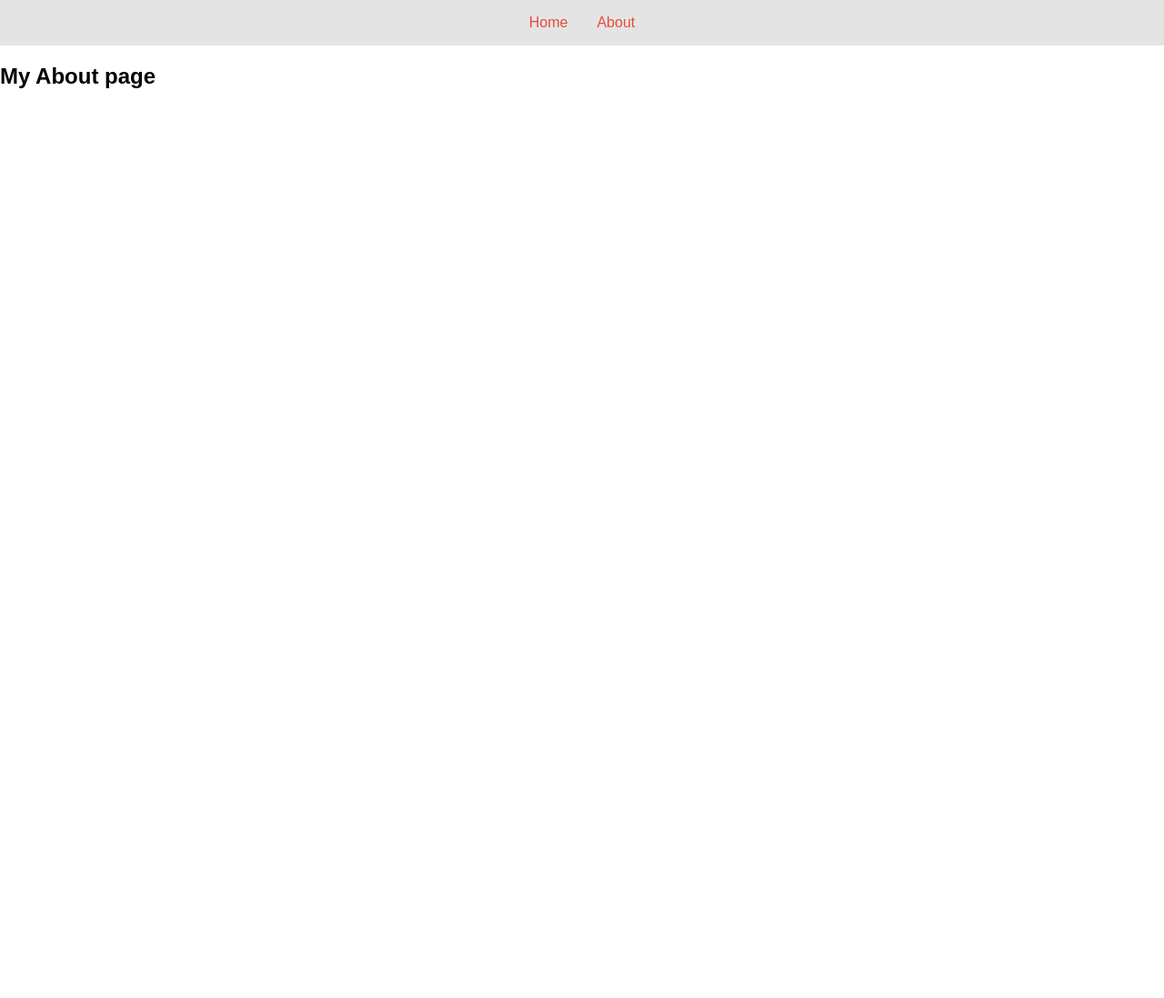
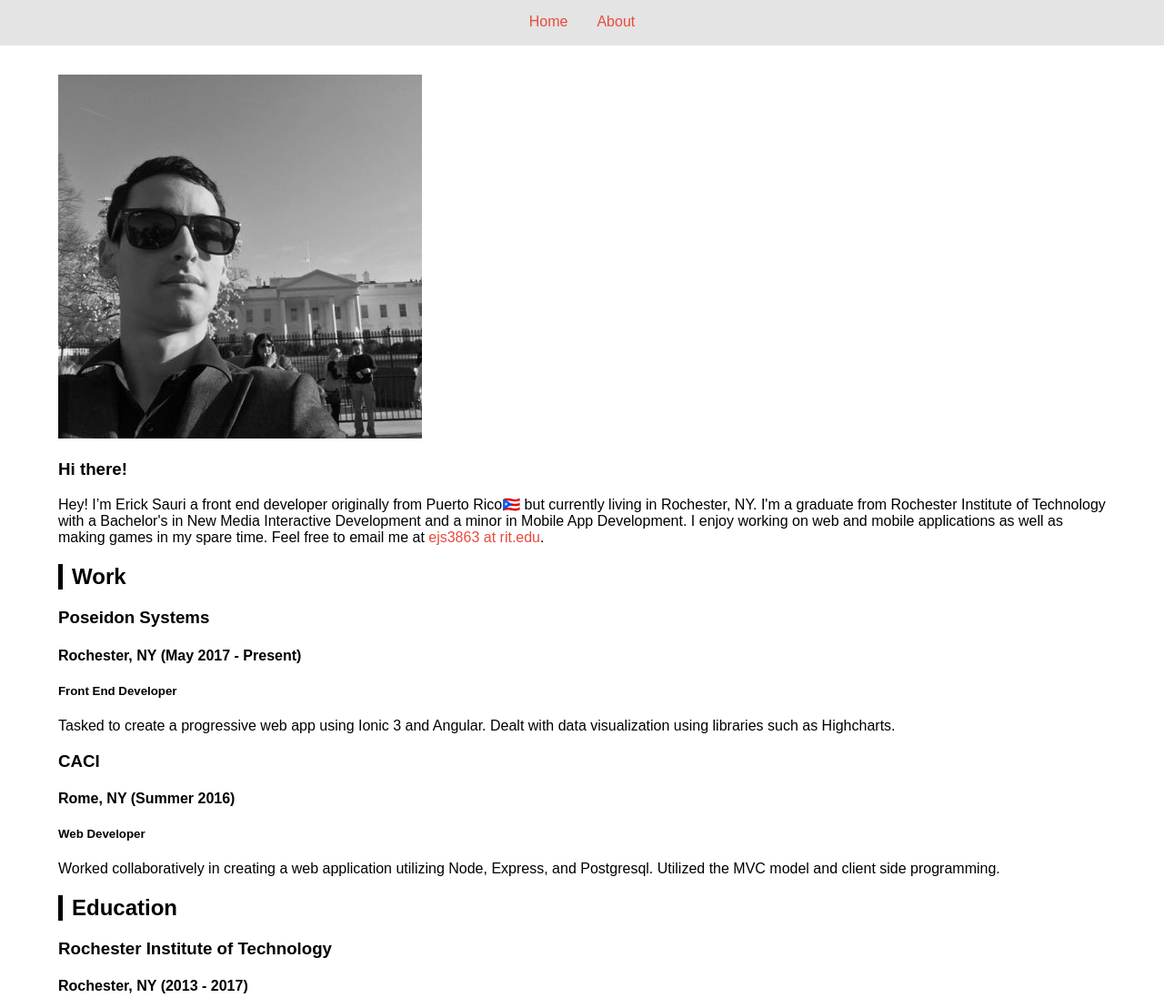
Before and after one commit to esauri/portfolio, a React app: page /about in a window 1280 px wide. Shown: the top 1097 px of the page at 91% size. Before the commit the page ends 800 px from the top, so only its background shows below. Built offline with nearby package versions, Linux system fonts and the light colour scheme.

Commit message:
added about with intial resume

```diff
--- /dev/null
+++ b/src/containers/About/About.js
@@ -0,0 +1,138 @@
+import React, { Component } from 'react';
+import styles from './styles.module.css';
+import Avatar from './../../assets/img/misc/me.jpg';
+
+class About extends Component {
+  render() {
+    return (
+      <section className={styles.container}>
+        <img src={Avatar} alt='Erick Sauri' title='Erick Sauri' />
+        <h1>Hi there!</h1>
+        <p>
+          Hey! I’m Erick Sauri a front end developer originally from Puerto Rico
+          <span role='img' aria-label='Puerto Rican Flag Emoji'>🇵🇷</span> but currently
+          living in Rochester, NY. I'm a graduate from Rochester Institute of Technology
+          with a Bachelor's in New Media Interactive Development and a minor
+          in Mobile App Development. I enjoy working on web and mobile applications as well
+          as making games in my spare time. Feel free to email me at <a href='mailto:ejs3863@rit.edu'>ejs3863 at rit.edu</a>.
+        </p>
+
+        {/* Resume Section */}
+        <section>
+          <ul className={styles.list}>
+            {/* Work */}
+            <li className={styles.item}>
+              <header className={styles.item_header}>
+                <h2>Work</h2>
+              </header>
+              <ul className={styles.list}>
+                <li>
+                  {/* Poseidon Systems */}
+                  <h3>Poseidon Systems</h3>
+                  <h4>Rochester, NY (May 2017 - Present)</h4>
+                  <h5>Front End Developer</h5>
+                  <p>
+                    Tasked to create a progressive web app using Ionic 3 and Angular.
+                    Dealt with data visualization using libraries such as Highcharts.
+                  </p>
+                </li>
+                <li>
+                  {/* CACI */}
+                  <h3>CACI</h3>
+                  <h4>Rome, NY (Summer 2016)</h4>
+                  <h5>Web Developer</h5>
+                  <p>
+                    Worked collaboratively in creating a web application
+                    utilizing Node, Express, and Postgresql.
+                    Utilized the MVC model and client side programming.
+                  </p>
+                </li>
+              </ul>
+            </li>
+            {/* Education */}
+            <li className={styles.item}>
+              <header className={styles.item_header}>
+                <h2>Education</h2>
+              </header>
+              <ul className={styles.list}>
+                <li>
+                  <h3>Rochester Institute of Technology</h3>
+                  <h4>Rochester, NY (2013 - 2017)</h4>
+                  <h5>Bachelor's of Science</h5>
+                  <p>New Media Interactive Development</p>
+                  <p>Mobile App Development</p>
+                </li>
+              </ul>
+            </li>
+            {/* Skills */}
+            <li className={styles.item}>
+              <header className={styles.item_header}>
+                <h2>Skills</h2>
+              </header>
+              <ul>
+                <li>HTML5</li>
+                <li>NodeJS</li>
+                <li>Angular</li>
+                <li>React</li>
+                <li>Ionic</li>
+                <li>Swift</li>
+              </ul>
+            </li>
+            {/* Recent Projects */}
+            <li className={styles.item}>
+              <header className={styles.item_header}>
+                <h2>Recent Projects</h2>
+              </header>
+              <ul className={styles.list}>
+                <li className={styles.item}>
+                  <h3>Trump Card</h3>
+                  <h4>iOS App Development (Winter 2016)</h4>
+                  <h5>Swift</h5>
+                  <p>
+                    Build in Swift, Trump Card is a take on the 2016
+                    presidential election where players take the role
+                    of then candidate Donald Trump. Set in a press conference,
+                    the player must answer various questions and is given two choices,
+                    which are based on statements he has said in the past. The player must choose
+                    which answer will better affect his standing in the polls while not angering Trump
+                    resulting in the most negative answer being forced.
+                  </p>
+                </li>
+                <li className={styles.item}>
+                  <h3>270</h3>
+                  <h4>Hybrid App Development (Spring 2016)</h4>
+                  <h5>AngularJS &middot; Ionic Framework</h5>
+                  <p>
+                    270 is an U.S. historical and government trivia game where players choose a
+                    party and answer trivia to earn the 270 electoral votes needed to win the presidency.
+                  </p>
+                </li>
+                <li className={styles.item}>
+                  <h3>Thinking Cap</h3>
+                  <h4>Web App Development (Fall - Winter 2016)</h4>
+                  <h5>NodeJS &middot; MySQL</h5>
+                  <p>
+                    Thinking Cap is a web application that acts as a shell for various statistic games
+                    currently in development. My duties in this project were mainly focused on creating
+                    and developing the web application itself, client side scripts related to user
+                    interactions and widgets, as well as creating, managing, and linking the database to
+                    the web application so that data could be stored and accessed by the app. I also worked
+                    on initializing user authentication, email integration, and validation.
+                  </p>
+                </li>
+              </ul>
+            </li>
+          </ul>
+        </section>
+
+        {/* CTA PDF version */}
+        <section>
+        </section>
+
+        {/* TODO: Contact Form */}
+      </section>
+    );
+  }
+}
+
+export default About;
--- /dev/null
+++ b/src/containers/About/styles.module.css
@@ -0,0 +1,16 @@
+.container {
+  width: 90%;
+  margin: 2em auto;
+}
+
+.list {
+  list-style-type: none;
+  padding-left: 0;
+}
+
+.item {}
+
+.item_header {
+  padding-left: 10px;
+  border-left: 5px solid black;
+}
--- a/src/containers/App/App.js
+++ b/src/containers/App/App.js
@@ -4,9 +4,9 @@ import { BrowserRouter } from 'react-router-dom';
 
 // Main Container
 import Main from './../Main/Main';
+import About from './../About/About';
 
 const Home = () => <h1>Erick Sauri Home</h1>;
-const About = () => <h1>My About page</h1>;
 
 class App extends Component {
   render() {
--- a/src/containers/Main/Main.js
+++ b/src/containers/Main/Main.js
@@ -9,8 +9,8 @@ class Main extends Component {
     return (
       <article className={styles.container}>
         <NavigationBar>
-          <Link to='/'>Home</Link>
-          <Link to='/about'>About</Link>
+          <Link className={styles.link} to='/'>Home</Link>
+          <Link className={styles.link} to='/about'>About</Link>
         </NavigationBar>
         { this.props.children }
       </article>
--- a/src/containers/Main/styles.module.css
+++ b/src/containers/Main/styles.module.css
@@ -1,3 +1,19 @@
 .container {
   width: 100%;
 }
+
+.link::after {
+  display: block;
+  content: '';
+  border-bottom: 2px solid currentColor;
+  transform: scaleX(0);
+  transition: transform 0.2s;
+}
+
+.link:hover {
+  text-decoration: none;
+}
+
+.link:hover::after {
+  transform: scaleX(1);
+}
```
